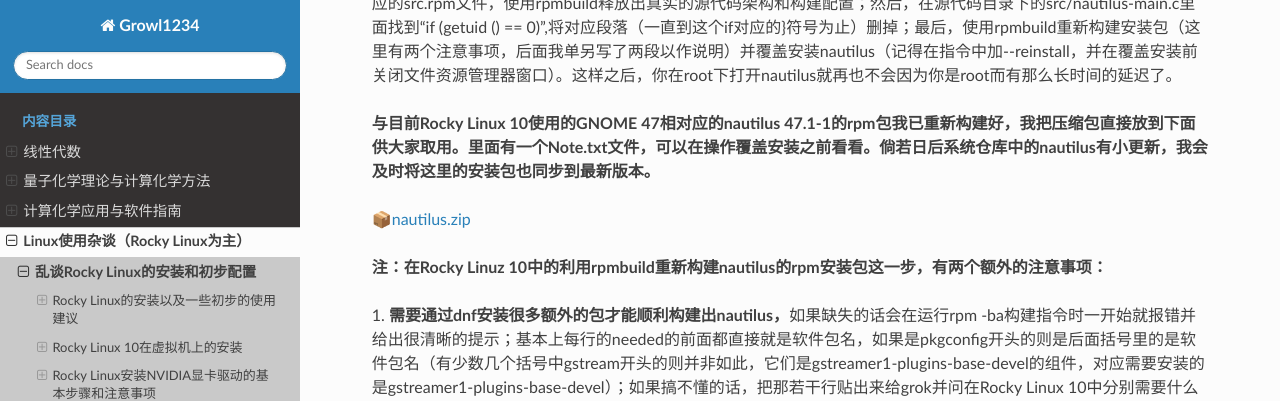
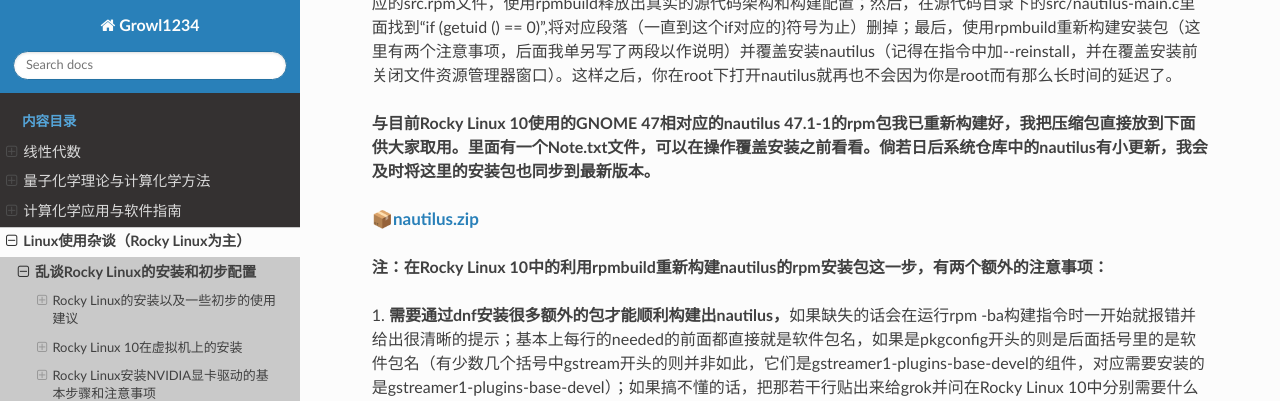
Before and after one commit to Growl1234/RTDProject, a Sphinx documentation site: the page built from source/linux/rocky/privillege.md, in a window 1280 px wide and 900 px high, scrolled down 1460 px. Shown: the top 401 px of the window. Built offline with Sphinx 7.4.7 and the Read the Docs theme 3.1.0, drawn with Linux system fonts in a browser that asks for light colours.

Commit message:
Update privillege.md

```diff
--- a/source/linux/rocky/privillege.md
+++ b/source/linux/rocky/privillege.md
@@ -40,12 +40,12 @@
 <strong>与目前Rocky Linux 10使用的GNOME 47相对应的nautilus 47.1-1的rpm包我已重新构建好，我把压缩包直接放到下面供大家取用。里面有一个Note.txt文件，可以在操作覆盖安装之前看看。倘若日后系统仓库中的nautilus有小更新，我会及时将这里的安装包也同步到最新版本。</strong>
 </p>
 
-<p style="margin-left: 20px; margin-right: 20px;">
+<p style="margin-left: 20px; margin-right: 20px; font-size: 17px;"><strong>
 <a href="../../_static/packages/nautilus.zip">📦nautilus.zip</a>
-</p>
+</strong></p>
 
 <p style="margin-left: 20px; margin-right: 20px;">
-<strong>注：在Rocky Linuz 10中的利用rpmbuild重新构建nautilus的rpm安装包这一步，有两个额外的注意事项：</strong>
+<strong>注：在Rocky Linux 10中的利用rpmbuild重新构建nautilus的rpm安装包这一步，有两个额外的注意事项：</strong>
 </p>
 
 <p style="margin-left: 20px; margin-right: 20px;">
```
